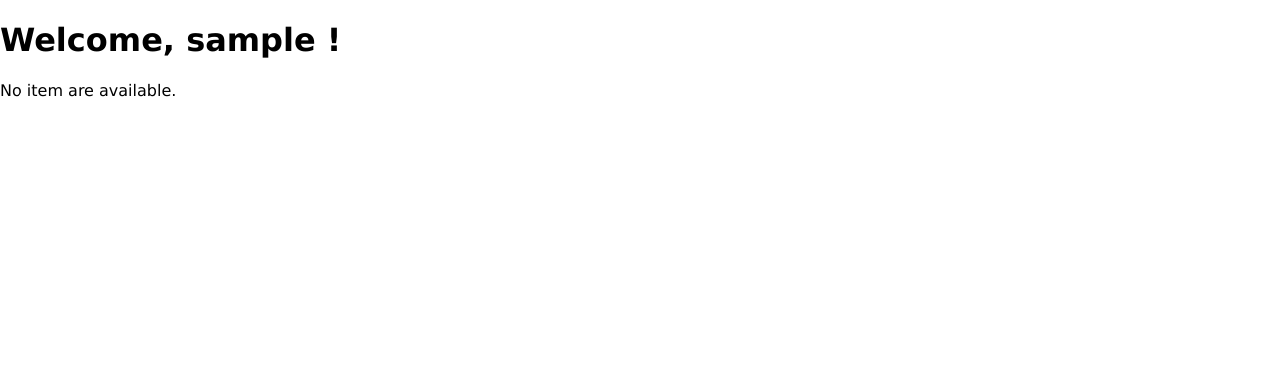
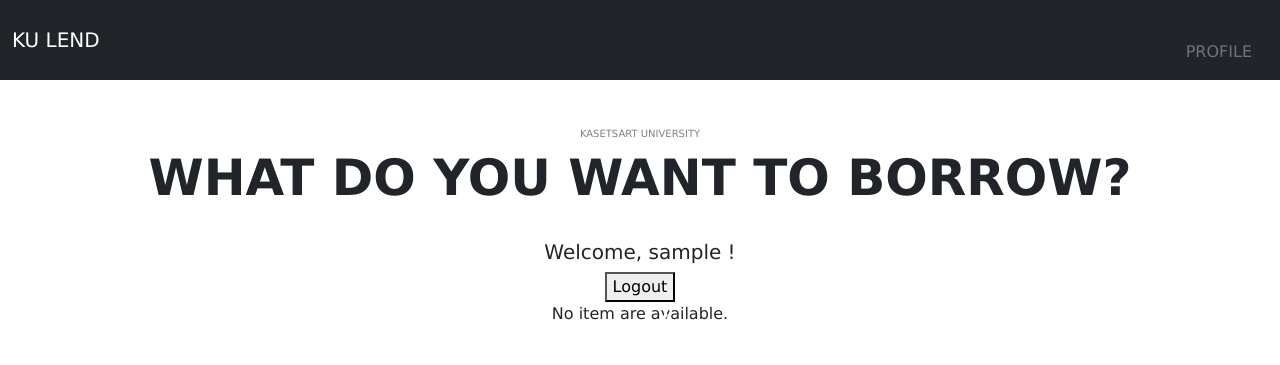
Before and after one commit to ChanunyaO/KU-Lend, a Django app: page / in a window 1280 px wide. Shown: the top 365 px of the page. Run offline with Django 3.2, Linux system fonts and the light colour scheme; the visitor is signed in with stand-in values (Sample User, id 1); data that the repository does not hold is empty; some libraries are stand-ins or nearby versions.

Commit message:
add some code.,change size,image

```diff
--- a/ku_lend/templates/ku_lend/index.html
+++ b/ku_lend/templates/ku_lend/index.html
@@ -1,9 +1,25 @@
 <!DOCTYPE html>
 <html>
 <head>
+    <link href="https://cdn.jsdelivr.net/npm/bootstrap@5.1.3/dist/css/bootstrap.min.css" rel="stylesheet" integrity="sha384-1BmE4kWBq78iYhFldvKuhfTAU6auU8tT94WrHftjDbrCEXSU1oBoqyl2QvZ6jIW3" crossorigin="anonymous">
+    <script src="https://cdn.jsdelivr.net/npm/bootstrap@5.1.3/dist/js/bootstrap.bundle.min.js" integrity="sha384-ka7Sk0Gln4gmtz2MlQnikT1wXgYsOg+OMhuP+IlRH9sENBO0LRn5q+8nbTov4+1p" crossorigin="anonymous"></script>
+    <script src="https://cdn.jsdelivr.net/npm/@popperjs/core@2.10.2/dist/umd/popper.min.js" integrity="sha384-7+zCNj/IqJ95wo16oMtfsKbZ9ccEh31eOz1HGyDuCQ6wgnyJNSYdrPa03rtR1zdB" crossorigin="anonymous"></script>
+<script src="https://cdn.jsdelivr.net/npm/bootstrap@5.1.3/dist/js/bootstrap.min.js" integrity="sha384-QJHtvGhmr9XOIpI6YVutG+2QOK9T+ZnN4kzFN1RtK3zEFEIsxhlmWl5/YESvpZ13" crossorigin="anonymous"></script>
 <meta name="viewport" content="width=device-width, initial-scale=1">
         <title>KU LEND</title>
 <style>
+  h1{
+        font-size: 20px;
+
+    }
+    h2{
+        font-size: 50px;
+
+    }
+   h3{
+        font-size: 10px;
+    }
+
 * {box-sizing: border-box}
 body {font-family: Verdana, sans-serif; margin:0}
 .mySlides {display: none}
@@ -11,7 +27,7 @@
 
 /* Slideshow container */
 .slideshow-container {
-  max-width: 2000px;
+  max-width: 1000px;
   position: relative;
   margin: auto;
 }
@@ -101,19 +117,57 @@
 @media only screen and (max-width: 300px) {
   .prev, .next,.text {font-size: 11px}
 }
+
 </style>
+
 </head>
 <body>
+
+<nav class="navbar navbar-expand-lg navbar-dark bg-dark">
+  <div class="container-fluid">
+    <a class="navbar-brand" href="#">KU LEND</a>
+    <button class="navbar-toggler" type="button" data-bs-toggle="collapse" data-bs-target="#navbarSupportedContent" aria-controls="navbarSupportedContent" aria-expanded="false" aria-label="Toggle navigation">
+      <span class="navbar-toggler-icon"></span>
+    </button>
+    <div class="collapse navbar-collapse" id="navbarSupportedContent">
+      <ul class="navbar-nav me-auto mb-2 mb-lg-0">
+        <li class="nav-item">
+      </ul>
+      <form class="d-flex">
+       <li class="nav-item">
+          <a class="nav-link disabled">PROFILE</a>
+        </li>
+      </form>
+    </div>
+  </div>
+</nav>
+ <center>
+<br>
+<br>
+<h3><font color='#808080'>KASETSART UNIVERSITY</font></h3>
+     <h2><b>WHAT DO YOU WANT TO BORROW?</b></h2>
+     <br>
+
+
+<!--<center><h4>WHAT DO YOU WANT TO BORROW?</h4></center>-->
+
 {% load socialaccount %}
     {% load static %}
     {% static "" as baseUrl %}
     {% if user.is_authenticated %}
     <h1>Welcome, {{ user.username }} !</h1>
-<!--    <a href="http://127.0.0.1:8000/accounts/logout%22%3ELogout</a>-->
+    <a href="http://127.0.0.1:8000/accounts/logout%22%3ELogout</a>
     {% else %}
         <h1>Login Page</h1>
     <a href="{% provider_login_url 'google' %}">Login with Google</a>
     {% endif %}
+
+
+
+     Please Login before lend. <a href="http://127.0.0.1:8000/accounts/logout"><button>Logout</button></a>
+
+ <!--<h2>Login Page</h2>-->
+<!--     <a href="{% provider_login_url 'google' %}"><button>Login with Google</button></a>-->
 
 
 <div class="slideshow-container">
@@ -123,10 +177,10 @@
 <!--            <a href="{% url 'ku_lend:borrow_form' item.id %}">{{ item.item_name }}</a>-->
 <!--            <img src="https://upload.wikimedia.org/wikipedia/commons/4/45/Samsung_Galaxy_Tab_3_10.1-inch_Android_Tablet.jpg"/>-->
             <div class="mySlides fade">
-              <div class="numbertext" >{{ item.item_name }}</div>
-                <a href="{% url 'ku_lend:borrow_form' item.id %}">
-              <img src="https://images.droidsans.com/wp-content/uploads/2020/02/galaxy_s20_jennie_red.jpg" style="width:100%">
-              </a>
+                <font color='#000000'><div class="numbertext" >{{ item.item_name }}</div></font>
+                <small><a href="{% url 'ku_lend:borrow_form' item.id %}">
+              <img src="https://consumer-img.huawei.com/content/dam/huawei-cbg-site/common/mkt/pdp/tablets/matepad.jpg" style="width:90%">
+              </a></small>
             </div>
 
     {% endfor %}
@@ -192,7 +246,9 @@
   slides[slideIndex-1].style.display = "block";
   dots[slideIndex-1].className += " active";
 }
+
 </script>
 
+ </center>
 </body>
 </html>
--- a/ku_lend/templates/ku_lend/profile.html
+++ b/ku_lend/templates/ku_lend/profile.html
@@ -21,6 +21,9 @@
 </style>
 </head>
 <body>
+<br>
+<br>
+    <center><img src="https://static.vecteezy.com/system/resources/previews/002/318/271/non_2x/user-profile-icon-free-vector.jpg" style="width:20%"></center>
 {% if user.is_authenticated %}
     {% for i in profile%}
         {% if user.email == i.email%}
@@ -32,7 +35,7 @@
         {% endif %}
     {% endfor%}
     {% endif%}
-<h2>History</h2>
+<font color='#c0c0c0'><h2>History</h2></font>
 {% if user.is_authenticated %}
 <table>
   <tr>
```
Also changed, not shown: ku_lend/templates/ku_lend/borrow_form.html (+18 -2 lines).
